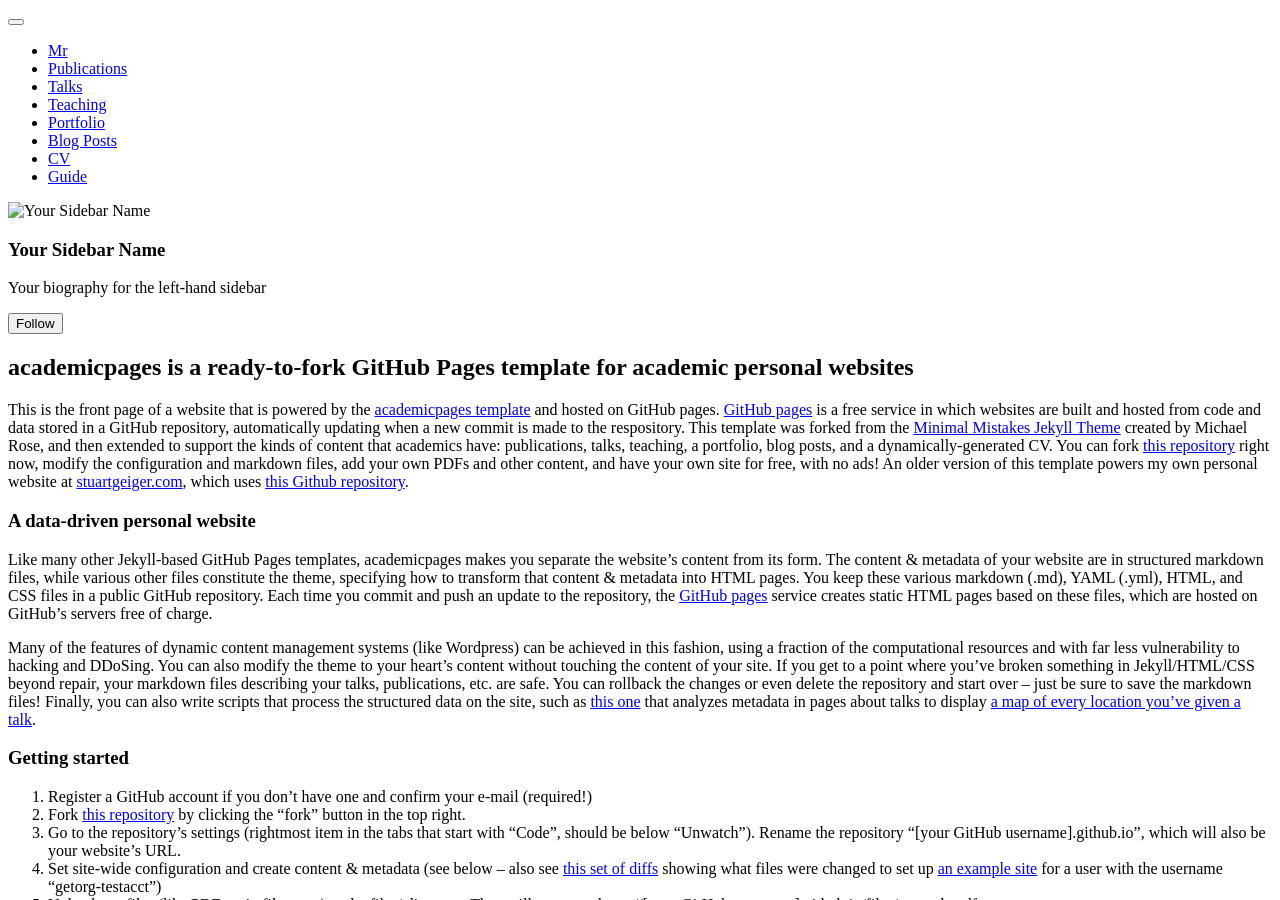
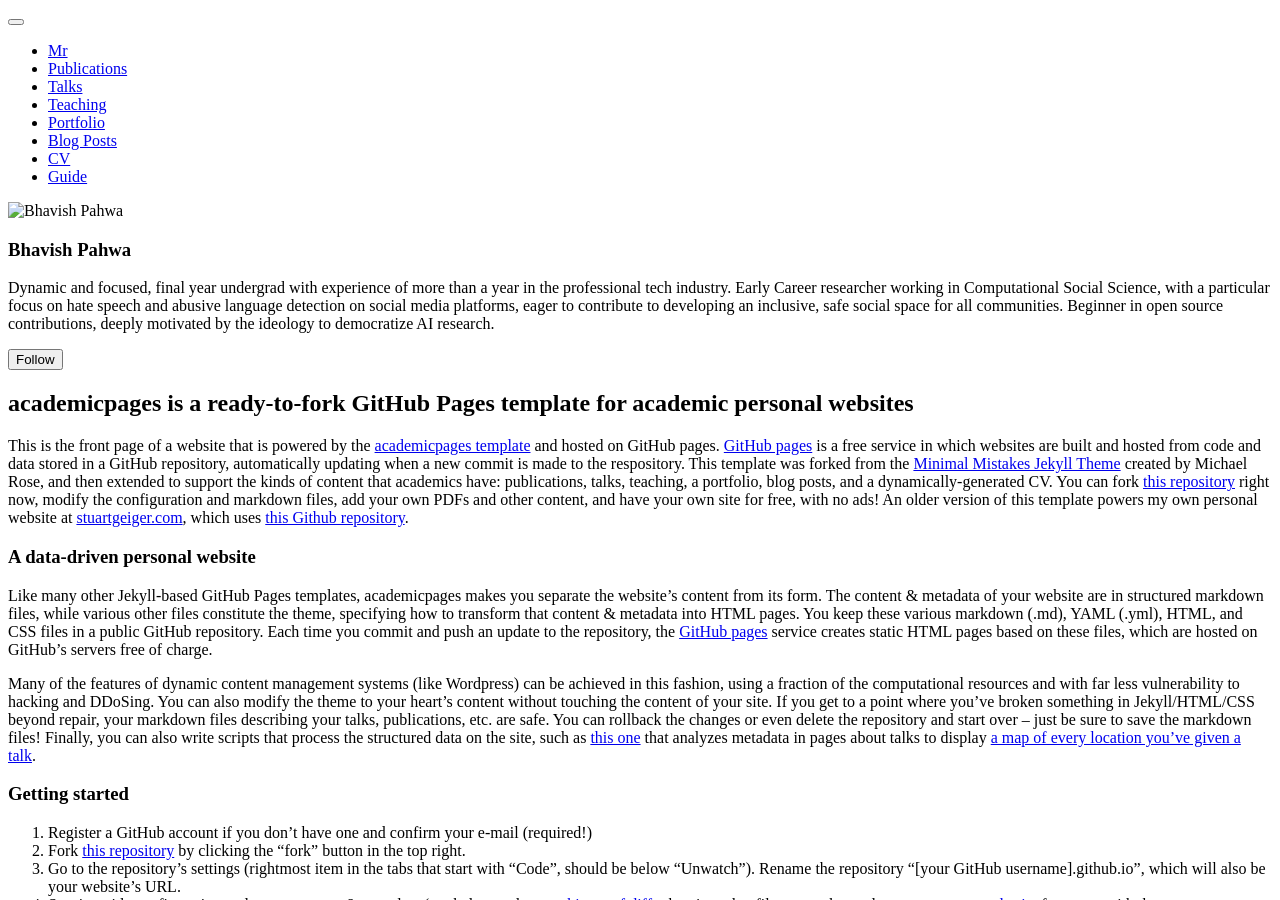
Before and after one commit to bp-high/bp-high.github.io, a Jekyll site: the page built from _pages/about.md, in a window 1280 px wide and 900 px high. Built offline with Jekyll 4.4.1, drawn with Linux system fonts in a browser that asks for light colours; a script bundle is joined from its source files by our own code.

Commit message:
Modifying some details done

```diff
--- a/_config.yml
+++ b/_config.yml
@@ -13,7 +13,7 @@ name                     : &name "Bhavish Pahwa"
 description              : &description "Final Year Undergrad@BITS-Hyderabad"
 url                      : bp-high.github.io # the base hostname & protocol for your site e.g. "https://mmistakes.github.io"
 baseurl                  : "" # the subpath of your site, e.g. "/blog"
-repository               : "Private"
+repository               : "bp-high/bp-high.github.io"
 teaser                   :  # filename of teaser fallback teaser image placed in /images/, .e.g. "500x300.png"
 breadcrumbs              : false # true, false (default)
 words_per_minute         : 160
@@ -80,13 +80,13 @@ analytics:
 
 # Site Author
 author:
-  name             : "Your Sidebar Name"
+  name             : "Bhavish Pahwa"
   avatar           : "profile.png"
-  bio              : "Your biography for the left-hand sidebar"
-  location         : "Location"
+  bio              : "Dynamic and focused, final year undergrad with experience of more than a year in the professional tech industry. Early Career researcher working in Computational Social Science, with a particular focus on hate speech and abusive language detection on social media platforms, eager to contribute to developing an inclusive, safe social space for all communities. Beginner in open source contributions, deeply motivated by the ideology to democratize AI research."
+  location         : "India"
   employer         :
-  pubmed           : "https://www.ncbi.nlm.nih.gov/pubmed/?term=john+snow"
-  googlescholar    : "http://yourfullgooglescholarurl.com"
+  pubmed           : ""
+  googlescholar    : "https://scholar.google.com/citations?user=rF9f7psAAAAJ&hl=en"
   email            :
   researchgate     :  # example: "https://www.researchgate.net/profile/yourprofile"
   uri              :
```
